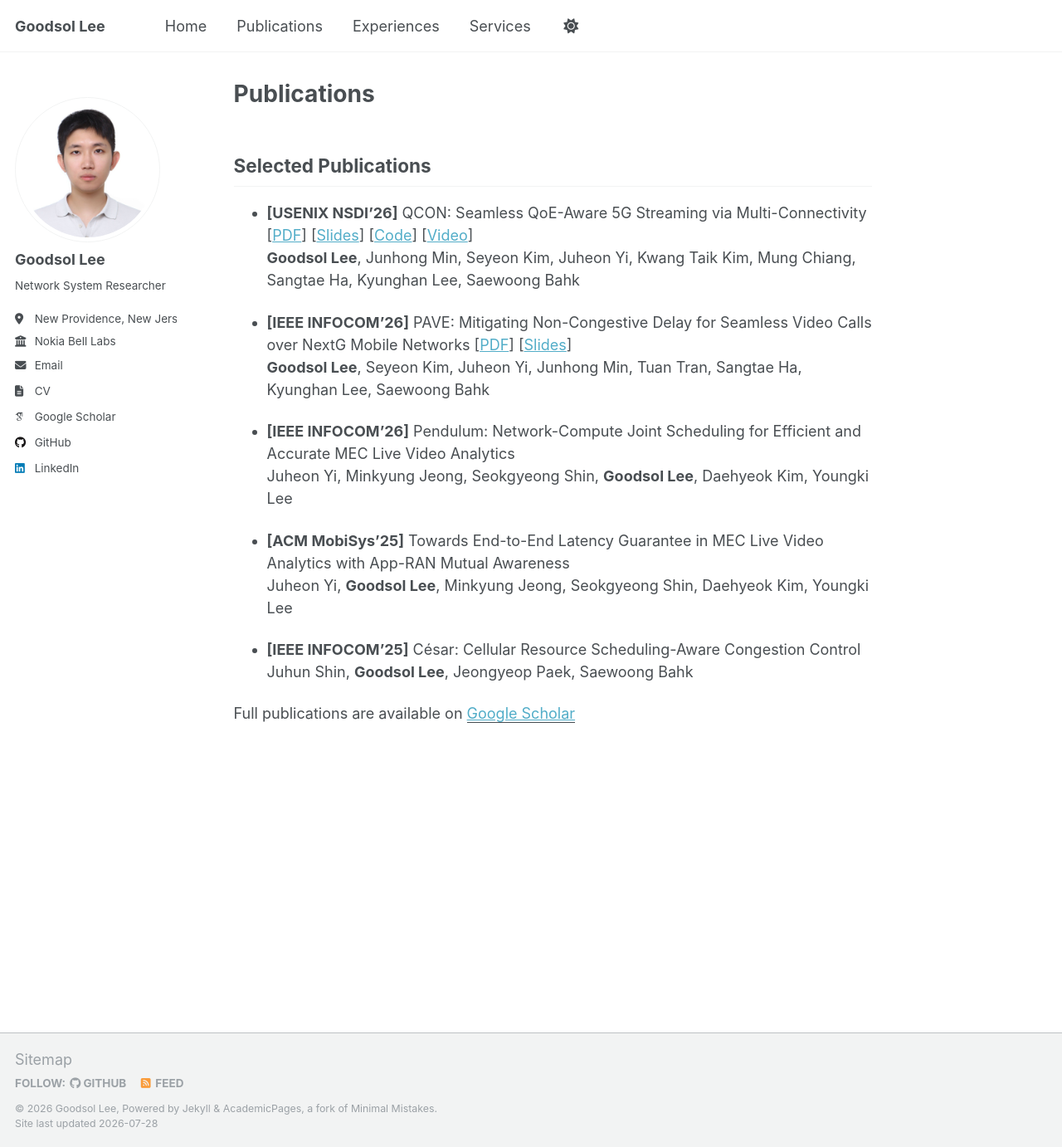
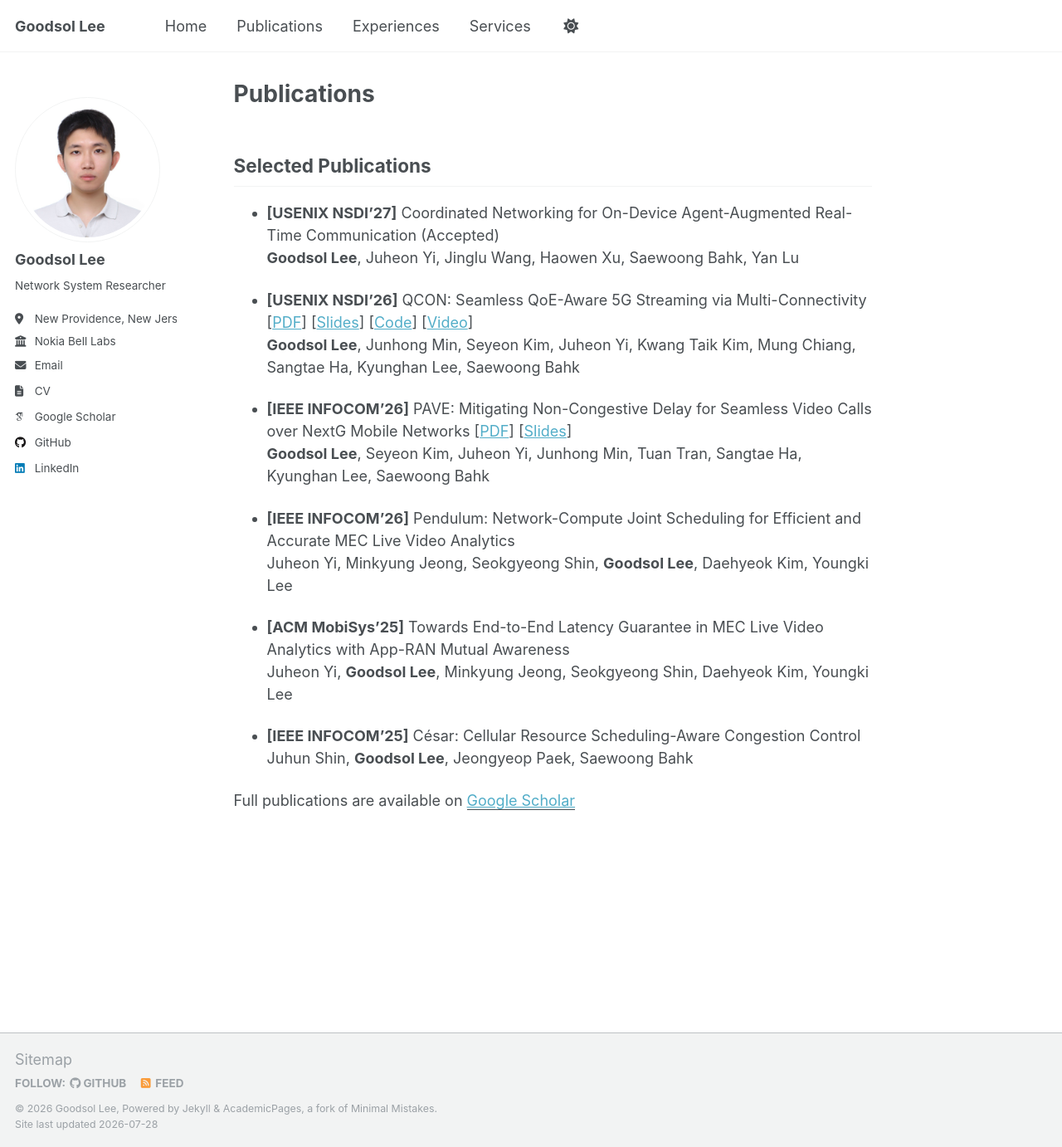
Before and after one commit to goodsollee/GoodsolLee.github.io, a Jekyll site: the page built from _pages/publications.md, in a window 1280 px wide and 1382 px high. Shown: the whole window at 83% size. Built offline with Jekyll 4.4.1, drawn with Linux system fonts in a browser that asks for light colours; some web fonts are replaced; a script that is not in the unit is left out.

Commit message:
Add NSDI'27 paper to publications and news

```diff
--- a/_pages/publications.md
+++ b/_pages/publications.md
@@ -8,6 +8,9 @@ classes: wide
 ---
 
 ## Selected Publications
+
+- **[USENIX NSDI'27]** Coordinated Networking for On-Device Agent-Augmented Real-Time Communication (Accepted)
+  **Goodsol Lee**, Juheon Yi, Jinglu Wang, Haowen Xu, Saewoong Bahk, Yan Lu
 
 - **[USENIX NSDI'26]** QCON: Seamless QoE-Aware 5G Streaming via Multi-Connectivity [[PDF](/files/NSDI26-QCON.pdf){:target="_blank" rel="noopener"}] [[Slides](/files/NSDI26-QCON-slides.pdf){:target="_blank" rel="noopener"}] [[Code](https://github.com/goodsollee/qcon-nsdi26){:target="_blank" rel="noopener"}] [[Video](https://www.youtube.com/watch?v=bzGXb57aiFA){:target="_blank" rel="noopener"}]
   **Goodsol Lee**, Junhong Min, Seyeon Kim, Juheon Yi, Kwang Taik Kim, Mung Chiang, Sangtae Ha, Kyunghan Lee, Saewoong Bahk
```
Also changed, not shown: _pages/about.md (+1 -0 lines).
